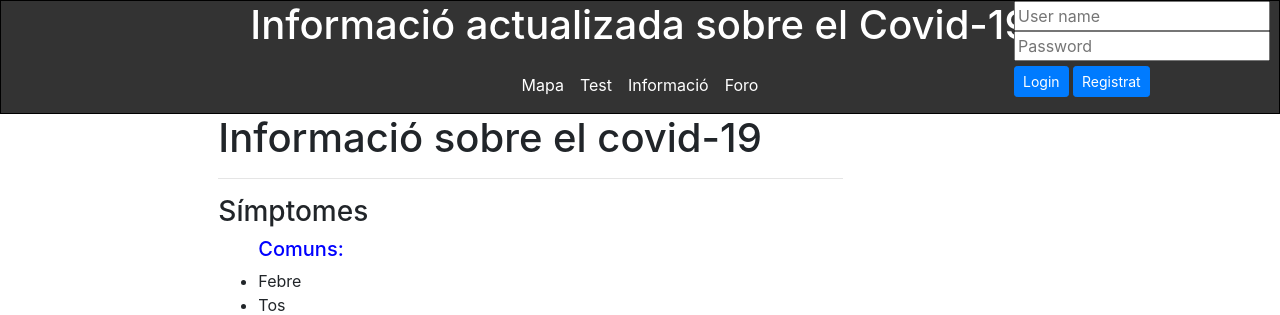
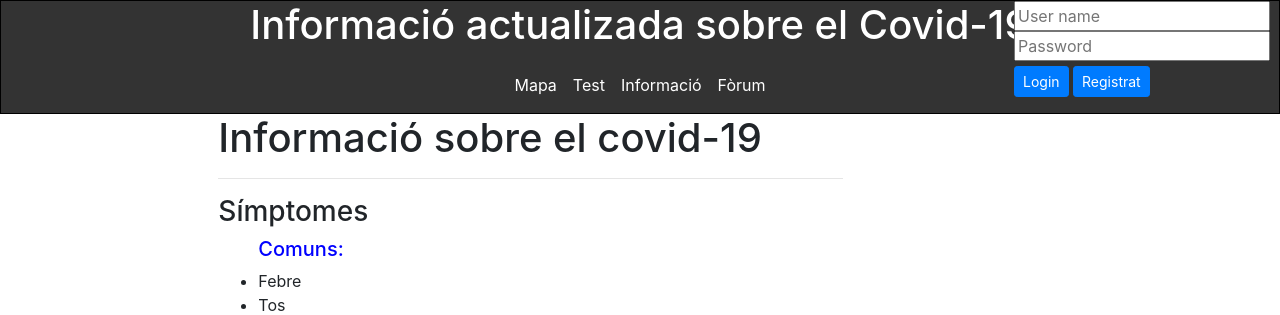
Before and after one commit to Mariogg1/ProjecteFinal, a PHP site: page /info.php in a window 1280 px wide. Shown: the top 315 px of the page. Run offline with PHP 8.4, Linux system fonts and the light colour scheme.

Commit message:
fora consolelog i afegeix powerpoint i manual usuari

```diff
--- a/JS/borrarComent.js
+++ b/JS/borrarComent.js
@@ -12,7 +12,6 @@ function borrarComent(num){
         if (result.value) {
             axios.delete(`api.php/records/comentaris/${num}`, {
             }).then(response => {
-                console.log("S'ha esborrat el comentar: "+response.data)
                 Swal.fire(
                     'Esborrat!',
                     'S\'ha esborrat el comentari.',
--- a/JS/comentaris.js
+++ b/JS/comentaris.js
@@ -8,8 +8,5 @@ function comentari(){
         if(response.data == "Bien") {
             alert("Comentari afegir");
         }
-        else {
-            console.log(response.data);
-        }
     }).catch(error => console.error(error));;
 }
--- a/foro2.php
+++ b/foro2.php
@@ -31,7 +31,6 @@
                         fecha: data,
                         nomUsuari: nom
                     }).then(function(response) {
-                        console.log("Comentari registrat amb id="+ response.data);
                         location.reload();
                     }).catch(error => console.error(error));
                 }
--- a/header_registrat.php
+++ b/header_registrat.php
@@ -12,7 +12,7 @@
                         <a class="nav-link" id="mapa1" href="index.php">Mapa</a>
                         <a class="nav-link" id="test1"href="selectorTest.php">Test</a>
                         <a class="nav-link" id="informacio1"href="info.php">Informació</a>
-                        <a class="nav-link" id="foro1"href="foro.php">Foro</a>
+                        <a class="nav-link" id="foro1"href="foro.php">Fòrum</a>
                 </ul>
             </nav>
         </div>
--- a/header_sense_registrar.php
+++ b/header_sense_registrar.php
@@ -12,7 +12,7 @@
                         <a class="nav-link" id="mapa1" href="index.php">Mapa</a>
                         <a class="nav-link" id="test1"href="selectorTest.php">Test</a>
                         <a class="nav-link" id="informacio1"href="info.php">Informació</a>
-                        <a class="nav-link" id="foro1"href="foro.php">Foro</a>
+                        <a class="nav-link" id="foro1"href="foro.php">Fòrum</a>
                 </ul>
             </nav>
         </div>
```
Also changed, not shown: 3 other files.
